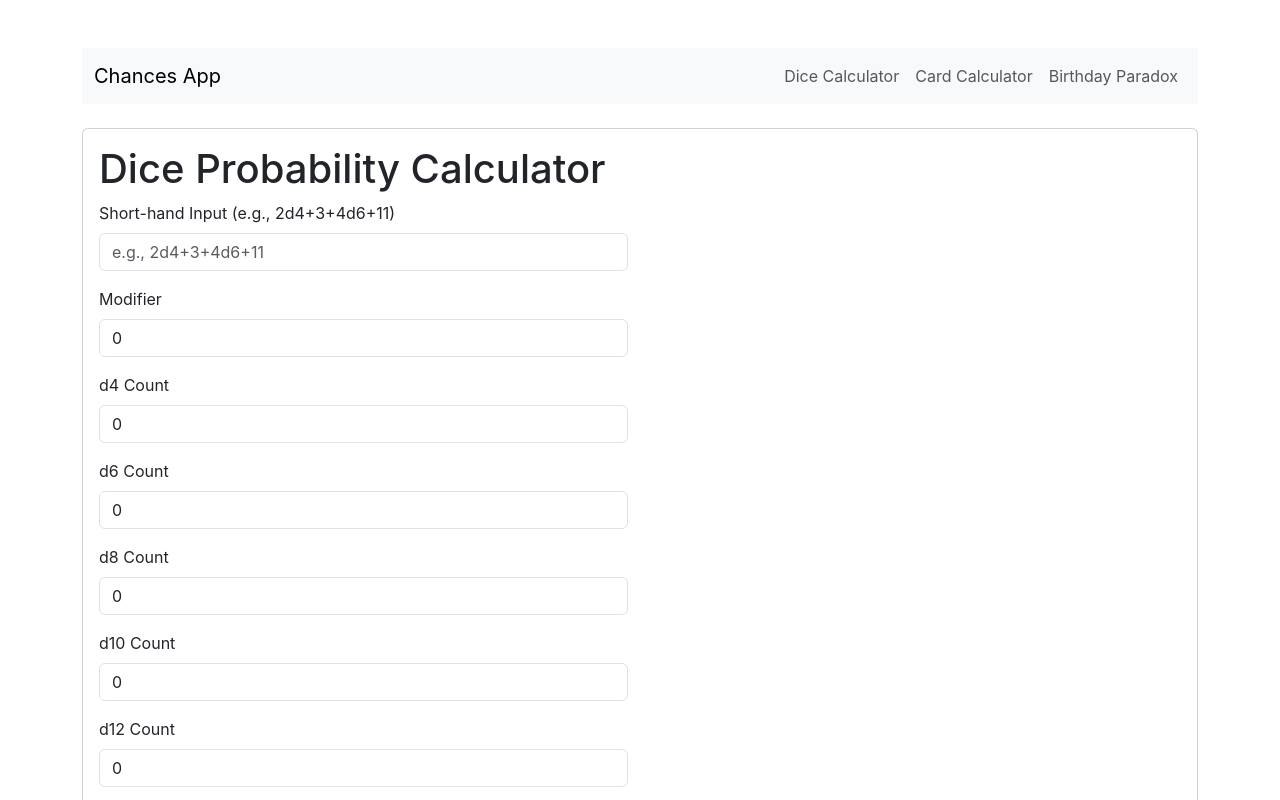
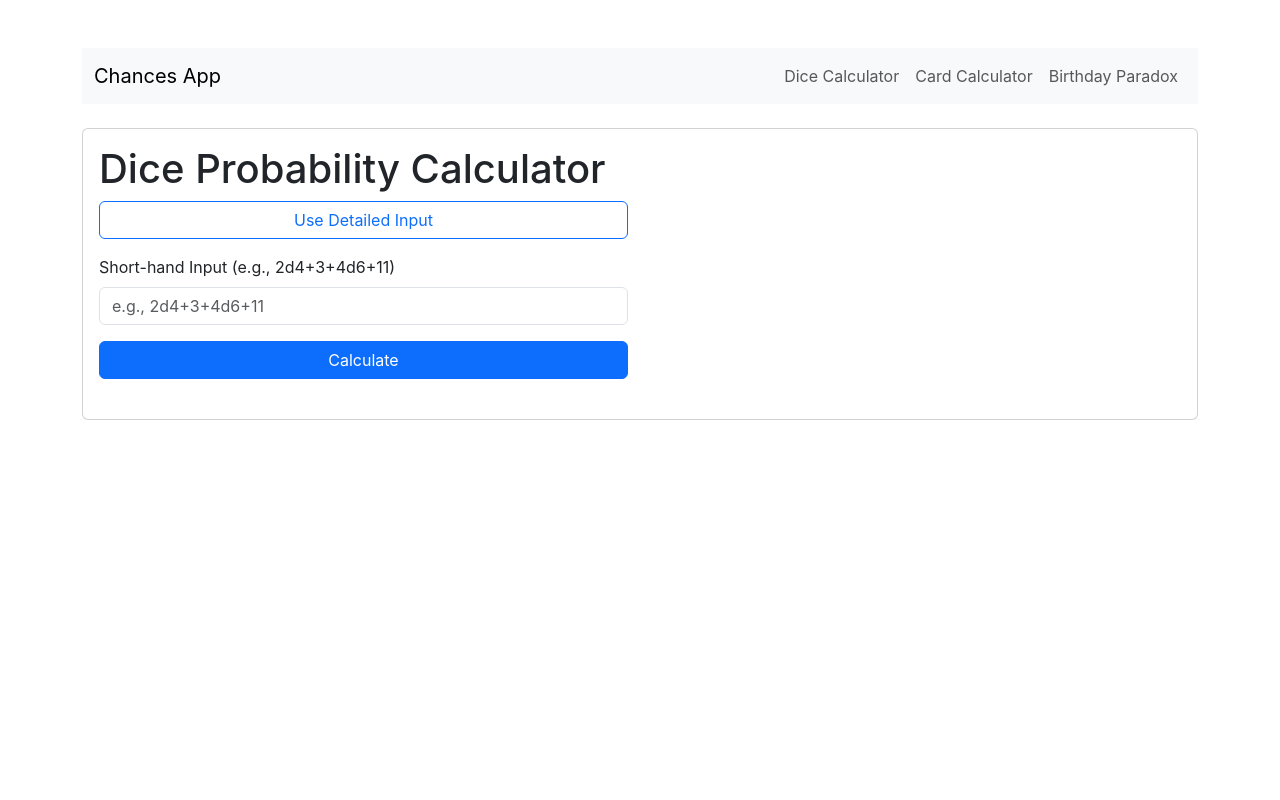
Before and after one commit to jefcollier/Chances, a React (Create React App) app in the folder chances-app/: page /dice in a window 1280 px wide. Shown: the top 800 px of the page. Built offline with nearby package versions, Linux system fonts and the light colour scheme.

Commit message:
feat: Implement toggle for dice input methods

```diff
--- a/chances-app/src/components/DiceForm.js
+++ b/chances-app/src/components/DiceForm.js
@@ -11,6 +11,7 @@ const DiceForm = ({ onCalculate }) => {
   ]);
   const [modifier, setModifier] = useState(0);
   const [shortHandInput, setShortHandInput] = useState('');
+  const [useShortHand, setUseShortHand] = useState(true);
 
   const handleCountChange = (index, newCount) => {
     const updatedDice = [...dice];
@@ -18,12 +19,23 @@ const DiceForm = ({ onCalculate }) => {
     setDice(updatedDice);
   };
 
+  const handleToggleInput = () => {
+    setUseShortHand(!useShortHand);
+    // Clear values when toggling input method
+    if (useShortHand) { // Was using shorthand, switching to detailed
+      setShortHandInput('');
+    } else { // Was using detailed, switching to shorthand
+      setDice(dice.map(d => ({ ...d, count: 0 })));
+      setModifier(0);
+    }
+  };
+
   const handleSubmit = (e) => {
     e.preventDefault();
     let calculatedDice = [...dice];
     let calculatedModifier = modifier;
 
-    if (shortHandInput) {
+    if (useShortHand) {
       const parsed = parseShortHand(shortHandInput);
       calculatedDice = parsed.dice;
       calculatedModifier = parsed.modifier;
@@ -74,6 +86,13 @@ const DiceForm = ({ onCalculate }) => {
 
   return (
     <form onSubmit={handleSubmit} className="mb-4">
+      <div className="d-grid gap-2 mb-3">
+        <button className="btn btn-outline-primary" type="button" onClick={handleToggleInput}>
+          {useShortHand ? 'Use Detailed Input' : 'Use Shorthand Input'}
+        </button>
+      </div>
+
+      {useShortHand ? (
         <div className="mb-3">
           <label htmlFor="shortHandInput" className="form-label">Short-hand Input (e.g., 2d4+3+4d6+11)</label>
           <input
@@ -85,6 +104,8 @@ const DiceForm = ({ onCalculate }) => {
             placeholder="e.g., 2d4+3+4d6+11"
           />
         </div>
+      ) : (
+        <>
           <div className="mb-3">
             <label htmlFor="modifier" className="form-label">Modifier</label>
             <input
@@ -108,6 +129,8 @@ const DiceForm = ({ onCalculate }) => {
               />
             </div>
           ))}
+        </>
+      )}
       <button type="submit" className="btn btn-primary w-100">Calculate</button>
     </form>
   );
```
Lines whose indentation alone changed are shown as unchanged.
